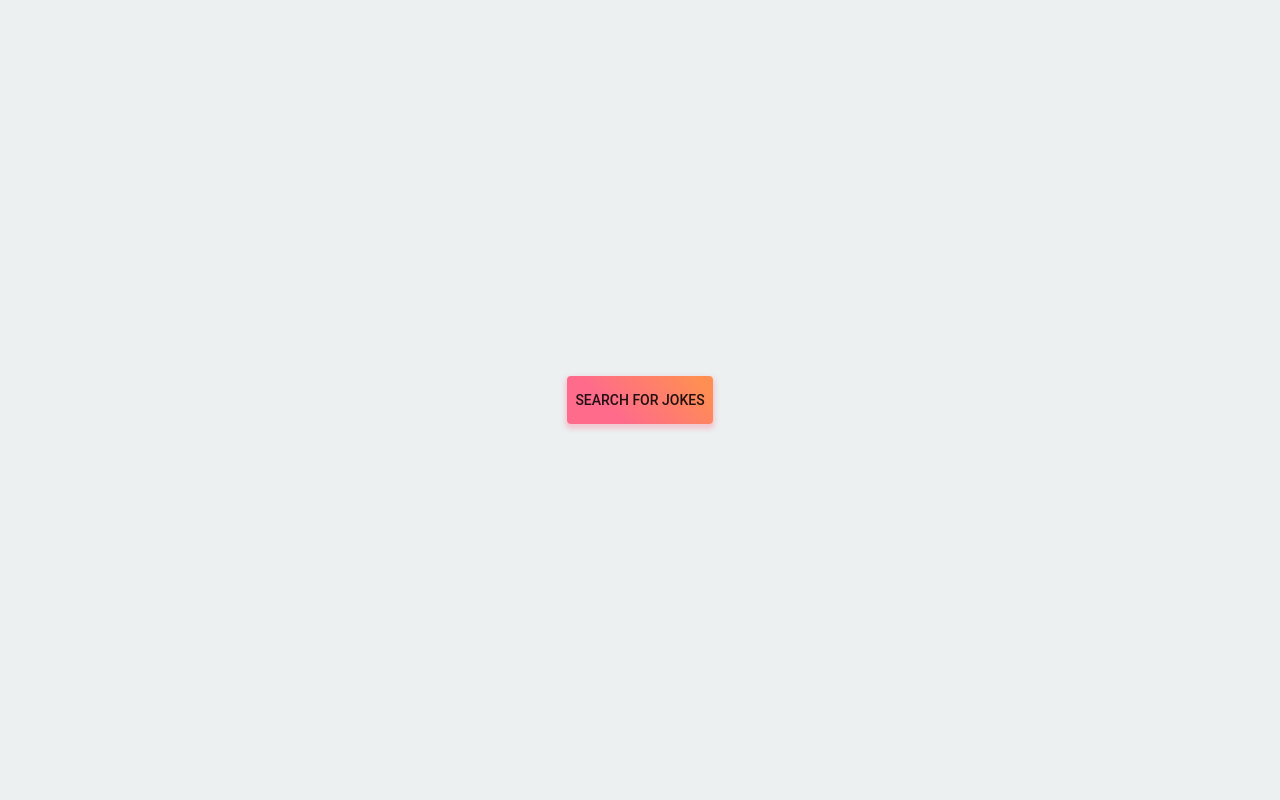
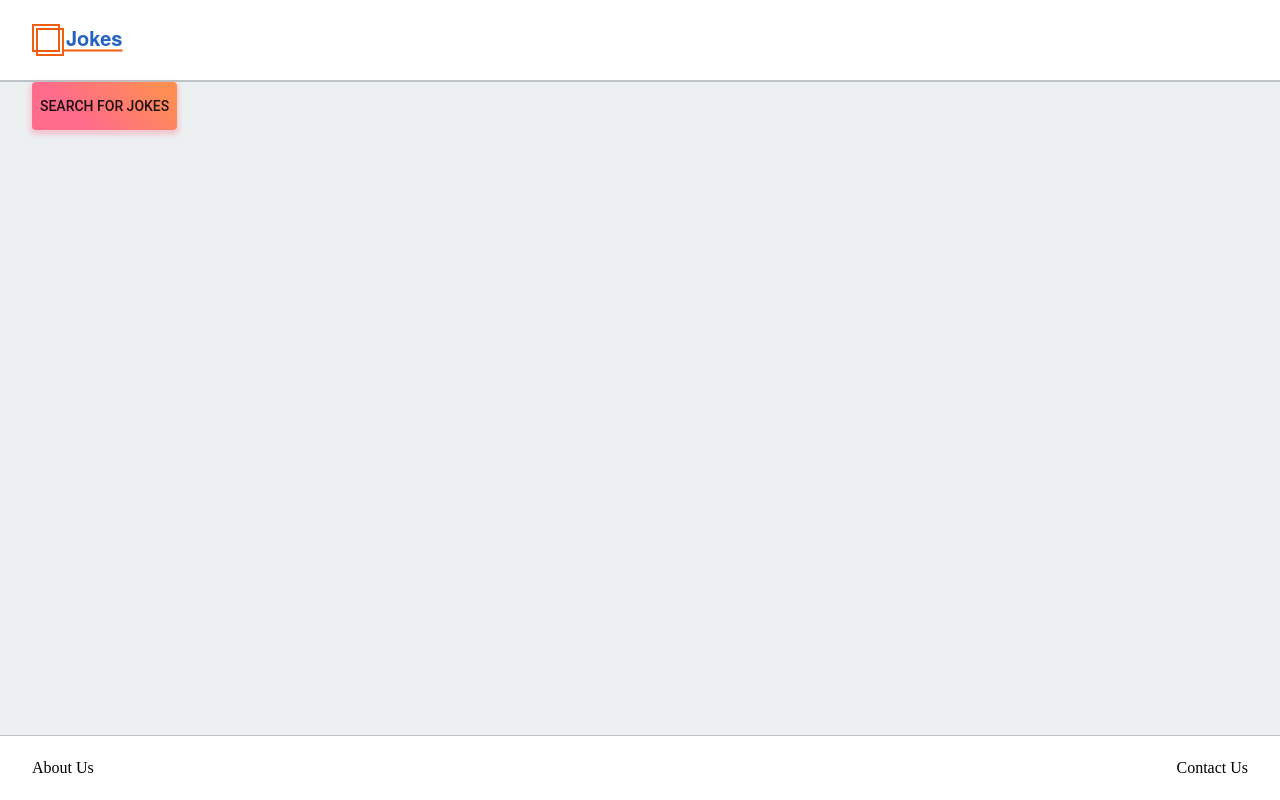
Before and after one commit to vinnie-kips/chucknorrisapp, a React (Create React App) app: page / in a window 1280 px wide. Built offline with nearby package versions, Linux system fonts and the light colour scheme.

Commit message:
feature: create layout components

```diff
--- a/src/app/App.js
+++ b/src/app/App.js
@@ -3,20 +3,48 @@ import styled from "styled-components";
 import { Provider } from "react-redux";
 import store from "../root/store";
 
+import Header from "../components/base/header";
+import ContentContainer from "../components/base/container";
+import Footer from "../components/base/footer";
+import Logo from "./logo.svg";
+
 import Dashboard from "../dashboard/dashboard-container";
 
-const AppContainer = styled.div`
+const AppHeader = styled(Header)`
   align-items: center;
   display: flex;
+`;
+
+const AppFooter = styled(Footer)`
+  align-items: center;
+  display: flex;
+  justify-content: space-between;
+`;
+
+const AppLogo = styled.img`
+  height: 3rem;
+  width: 6rem;
+`;
+
+const AppContainer = styled.div`
+  display: flex;
+  flex-direction: column;
   height: 100vh;
-  justify-content: center;
-  width: 100vw;
 `;
 
 const App = () => (
   <Provider store={store}>
     <AppContainer>
-      <Dashboard />
+      <AppHeader>
+        <AppLogo src={Logo} />
+      </AppHeader>
+      <ContentContainer>
+        <Dashboard />
+      </ContentContainer>
+      <AppFooter>
+        <span>About Us</span>
+        <span>Contact Us</span>
+      </AppFooter>
     </AppContainer>
   </Provider>
 );
--- /dev/null
+++ b/src/components/base/container.jsx
@@ -0,0 +1,10 @@
+import styled from "styled-components";
+import { WHITE_GREY } from "../../utils/colors";
+
+const ContentContainer = styled.div`
+  background-color: ${WHITE_GREY};
+  flex: 1 0 auto;
+  padding: 0 2rem;
+`;
+
+export default ContentContainer;
--- /dev/null
+++ b/src/components/base/footer.jsx
@@ -0,0 +1,11 @@
+import styled from "styled-components";
+import { WHITE, SILVER_GREY } from "../../utils/colors";
+
+const Footer = styled.div`
+  background-color: ${WHITE};
+  border-top: 1.5px solid ${SILVER_GREY};
+  padding: 0 2rem;
+  height: 4rem;
+`;
+
+export default Footer;
--- /dev/null
+++ b/src/components/base/header.jsx
@@ -0,0 +1,11 @@
+import styled from "styled-components";
+import { WHITE, SILVER_GREY } from "../../utils/colors";
+
+const Header = styled.div`
+  background-color: ${WHITE};
+  border-bottom: 2px solid ${SILVER_GREY};
+  height: 5rem;
+  padding: 0 2rem;
+`;
+
+export default Header;
--- a/src/components/button/button.jsx
+++ b/src/components/buttons/buttons.jsx
@@ -11,4 +11,4 @@ const PrimaryButton = styled(Button)`
   padding: 0 30px;
 `;
 
-export default PrimaryButton;
+export { PrimaryButton };
--- a/src/dashboard/dashboard.jsx
+++ b/src/dashboard/dashboard.jsx
@@ -1,7 +1,7 @@
 import React from "react";
 import { func } from "prop-types";
 
-import PrimaryButton from "../components/button/button";
+import { PrimaryButton } from "../components/buttons/buttons";
 
 const Dashboard = ({ loadCategories }) => (
   <PrimaryButton onClick={loadCategories}>Search For Jokes</PrimaryButton>
--- a/src/index.js
+++ b/src/index.js
@@ -3,6 +3,7 @@ import ReactDOM from "react-dom";
 import { injectGlobal } from "styled-components";
 
 import App from "./app/App";
+import { WHITE_GREY } from "./utils/colors";
 import registerServiceWorker from "./registerServiceWorker";
 
 injectGlobal`
@@ -12,7 +13,7 @@ injectGlobal`
   }
 
   body {
-    background-color: #ecf0f1;
+    background-color: ${WHITE_GREY};
     margin: 0;
   }
 `;
--- /dev/null
+++ b/src/utils/colors.js
@@ -0,0 +1,23 @@
+const RED = "#e74c3c";
+const DARK_GREEN = "#05c46b";
+const LIGHT_GREEN = "#0be881";
+const ORANGE = "#e67e22";
+const WHITE = "#FFF";
+const WHITE_GREY = "#ecf0f1";
+const SILVER_GREY = "#bdc3c7";
+const LIGHT_BLUE = "#3498db";
+const DARK_BLUE = "#2980b9";
+const BLACK = "#1e272e";
+
+export {
+  RED,
+  DARK_GREEN,
+  LIGHT_GREEN,
+  ORANGE,
+  WHITE,
+  WHITE_GREY,
+  SILVER_GREY,
+  LIGHT_BLUE,
+  DARK_BLUE,
+  BLACK
+};
```
Also changed, not shown: src/utils/media.js (added, +19 -0 lines), src/app/logo.svg (added), 1 other file (tests, documents, lock files or other folders).
